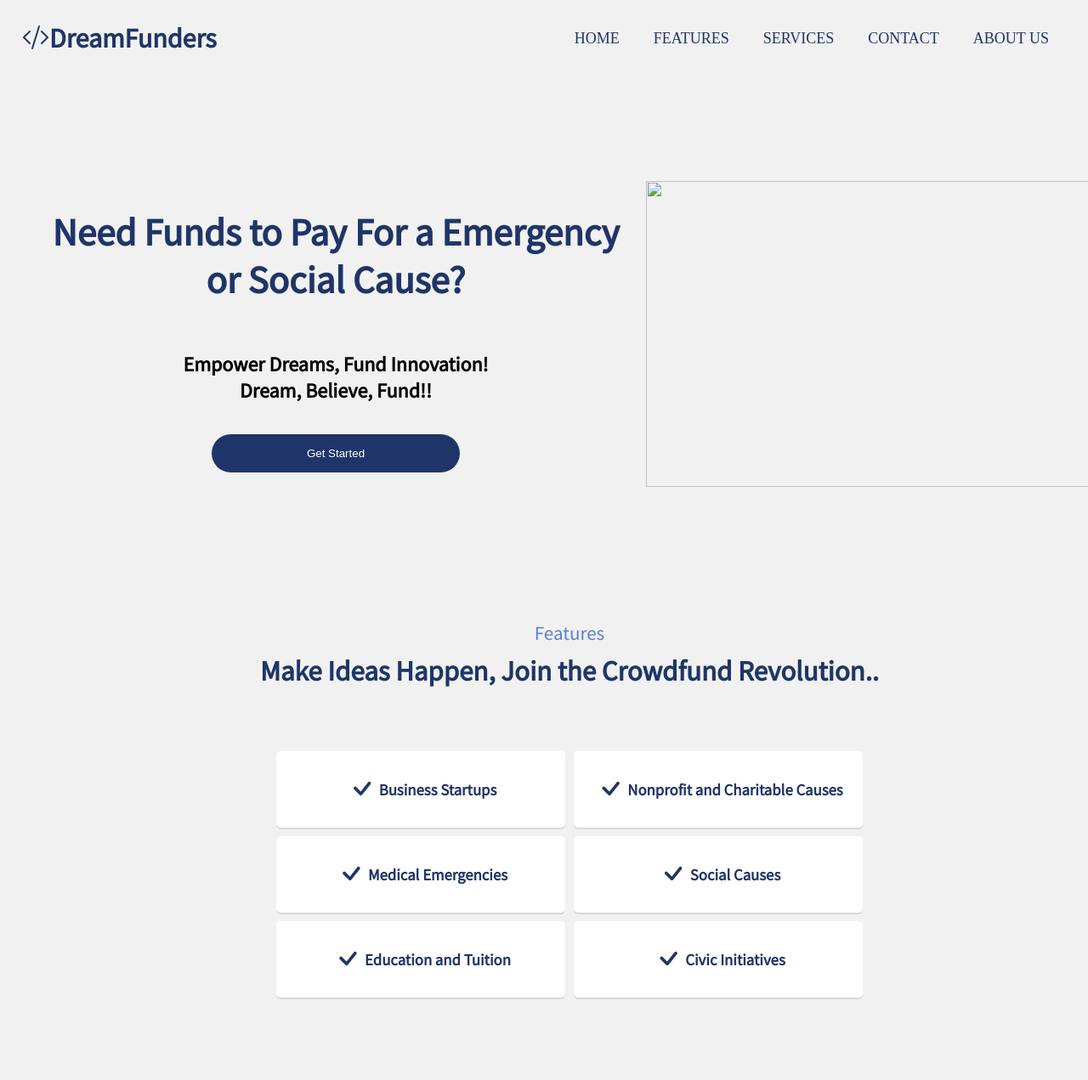
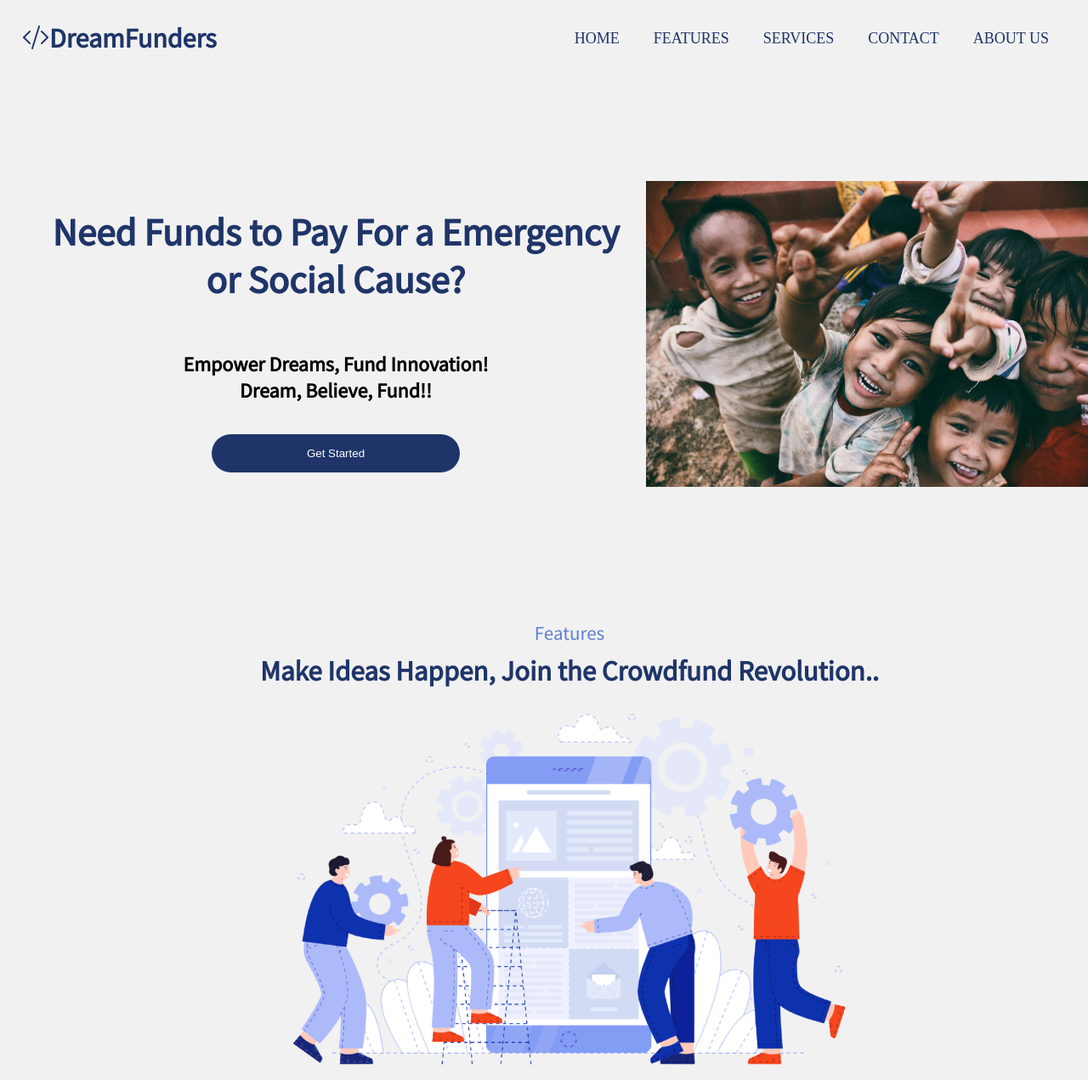
Before and after one commit to Vintage-K11/Crowd-demo, a plain HTML site: page index.html in a window 1280 px wide. Shown: the top 1271 px of the page at 85% size. Drawn offline with nearby package versions, Linux system fonts and the light colour scheme; files that its build step writes are made by us from their sources.

Commit message:
Rename file and adjust directory

```diff
--- a/index.html
+++ b/index.html
@@ -3,7 +3,7 @@
   <head>
     <meta charset="UTF-8" />
     <meta name="viewport" content="width=device-width, initial-scale=1.0" />
-    <link rel="stylesheet" href="css/styless.css" />
+    <link rel="stylesheet" href="styles.css" />
 
     <link
       rel="stylesheet"
@@ -37,14 +37,14 @@
       <button>Get Started</button>
       </div>
       <div class="img">
-        <img src="./img/hero-bg.jpg" alt="" width="640" height="360" />
+        <img src="hero-bg.jpg" alt="" width="640" height="360" />
       </div>
     </section>
     <section id="features">
       <div class="content">
         <p>Features</p>
         <h2>Make Ideas Happen, Join the Crowdfund Revolution..</h2>
-        <img src="./img/features.png" alt="" />
+        <img src="features.png" alt="" />
       </div>
       <div class="cards">
         <div class="card">
```
Also changed, not shown: styles.css (renamed from styless.css).
